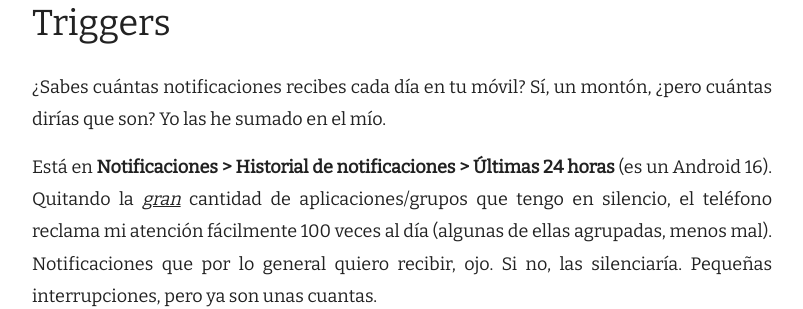
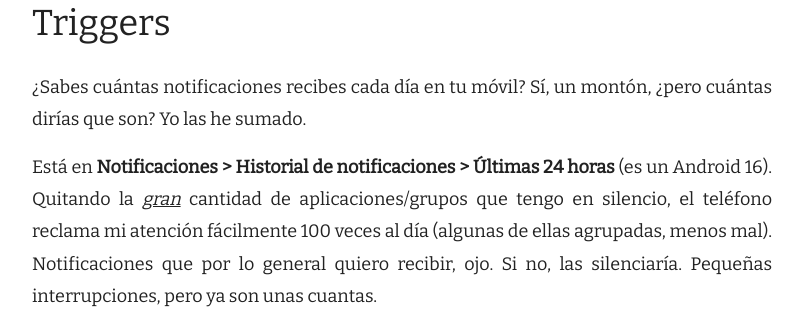
Before and after one commit to jartigag/blog, a Jekyll site: the page built from _posts/2025-08-30-demasiao-feed.md, in a window 1280 px wide and 900 px high, scrolled down 4752 px. Shown: the part 184-493 px from the top of the window, without its empty margins (238-1041 px from the left). Built offline with Jekyll 4.4.1, drawn with Linux system fonts in a browser that asks for light colours; nearby versions of some CDN libraries.

Commit message:
Update 2025-08-30-demasiao-feed.md

```diff
--- a/_posts/2025-08-30-demasiao-feed.md
+++ b/_posts/2025-08-30-demasiao-feed.md
@@ -166,7 +166,7 @@ Yo voy a seguir analizando los míos.
 
 ¿Sabes cuántas notificaciones recibes cada día en tu móvil?
 Sí, un montón, ¿pero cuántas dirías que son?
-Yo las he sumado en el mío.
+Yo las he sumado.
 
 Está en **Notificaciones > Historial de notificaciones > Últimas 24 horas** (es un Android 16).
 Quitando la *<u>gran</u>* cantidad de aplicaciones/grupos que tengo en silencio, el teléfono reclama mi atención fácilmente 100 veces al día (algunas de ellas agrupadas, menos mal).
```
